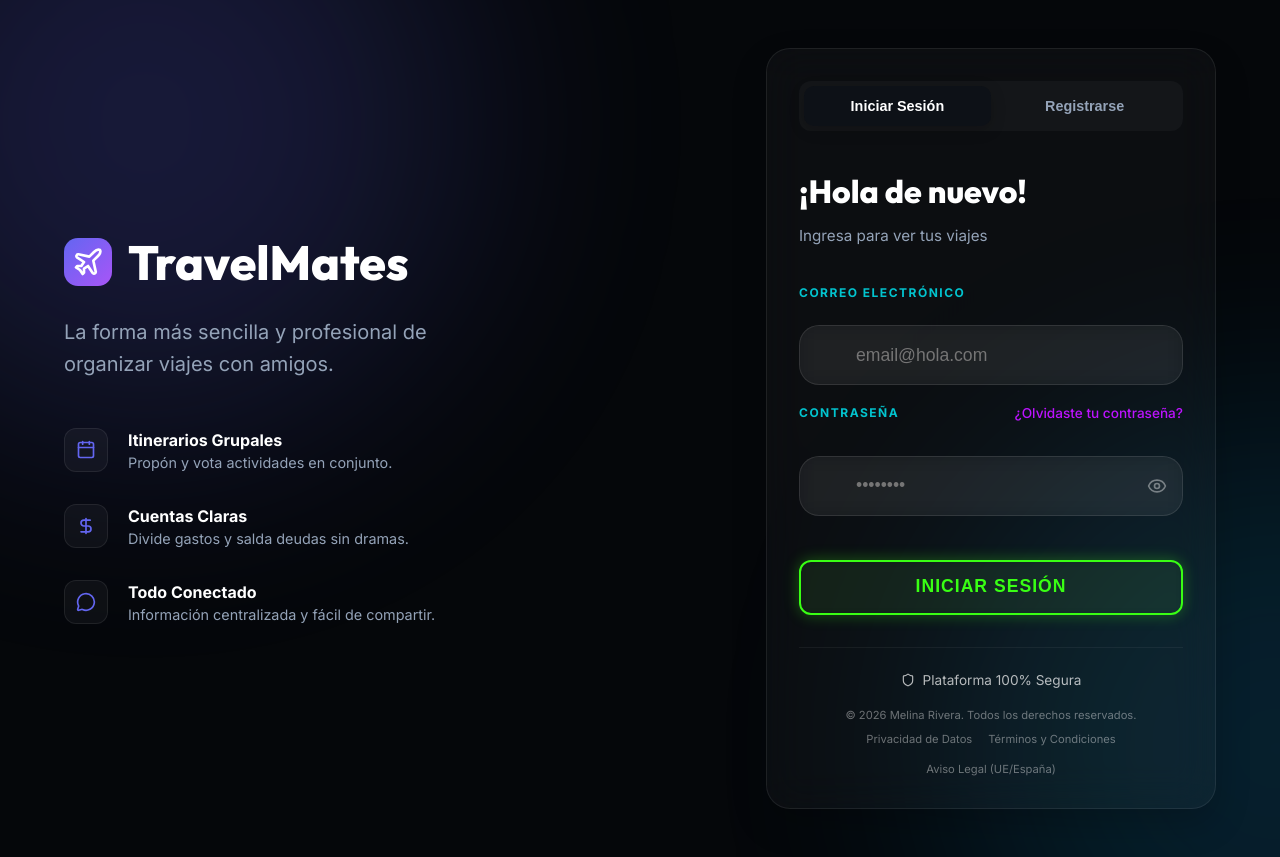
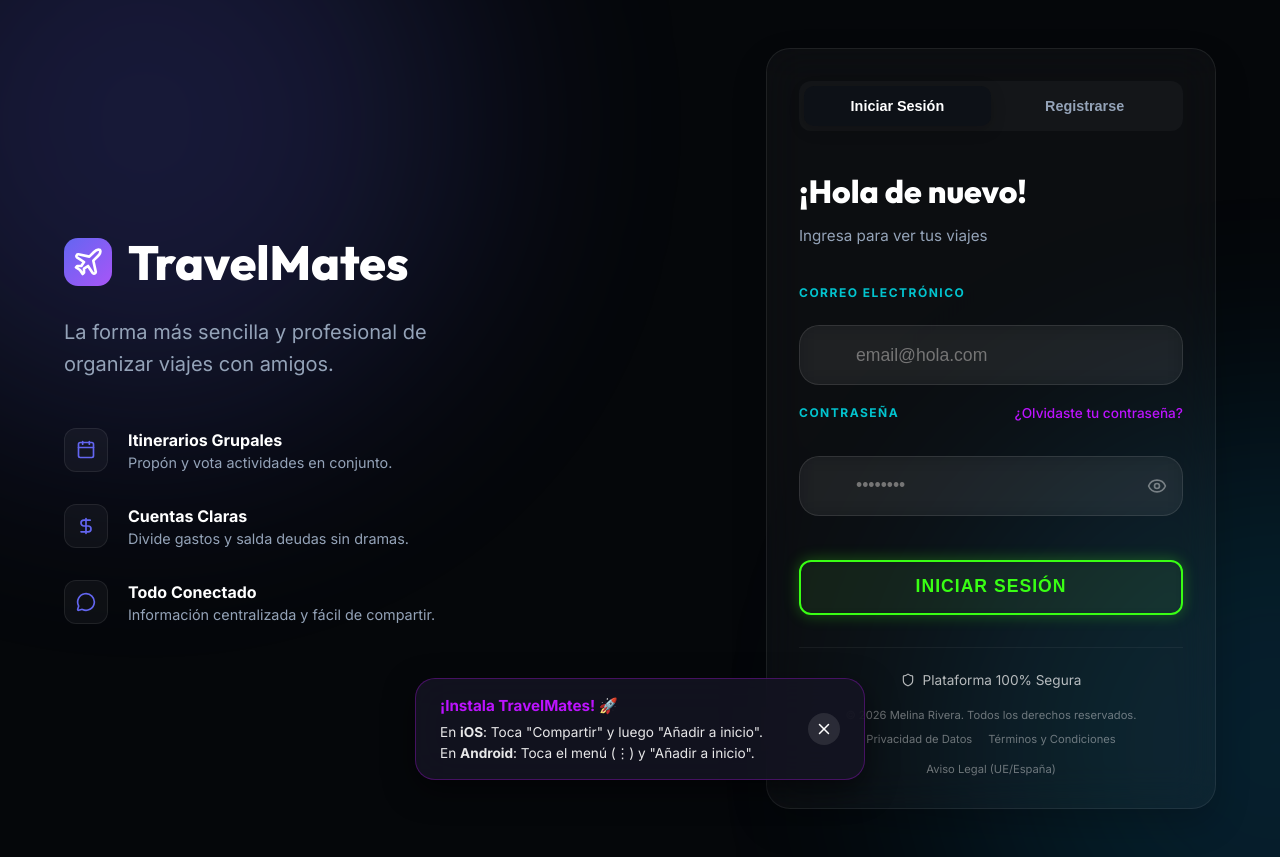
Before and after one commit to melinarivera/TravelMates-App, a React (Vite) app: page /auth in a window 1280 px wide. Built offline with nearby package versions, Linux system fonts and the light colour scheme.

Commit message:
feat: add PWA installation instructions prompt to AuthPage

```diff
--- a/src/pages/AuthPage.jsx
+++ b/src/pages/AuthPage.jsx
@@ -1,7 +1,7 @@
 import { useState } from 'react'
 import { Navigate, Link } from 'react-router-dom'
 import { useAuth } from '../context/AuthContext'
-import { Plane, Calendar, DollarSign, MessageCircle, Shield, Eye, EyeOff } from 'lucide-react'
+import { Plane, Calendar, DollarSign, MessageCircle, Shield, Eye, EyeOff, X } from 'lucide-react'
 import './AuthPage.css'
 
 export default function AuthPage() {
@@ -11,6 +11,10 @@ export default function AuthPage() {
   const [password, setPassword] = useState('')
   const [name, setName] = useState('')
   const [showPassword, setShowPassword] = useState(false)
+  const [showPWA, setShowPWA] = useState(() => {
+    // Solo mostrar si no lo ha cerrado antes (opcional, pero buena práctica)
+    return localStorage.getItem('pwaPromptClosed') !== 'true'
+  })
   const [loading, setLoading] = useState(false)
   const [error, setError] = useState('')
 
@@ -201,6 +205,55 @@ export default function AuthPage() {
         </div>
 
       </div>
+
+      {showPWA && (
+        <div className="pwa-bubble fade-in-up" style={{
+          position: 'fixed',
+          bottom: '20px',
+          left: '50%',
+          transform: 'translateX(-50%)',
+          background: 'rgba(20, 20, 35, 0.85)',
+          backdropFilter: 'blur(20px)',
+          WebkitBackdropFilter: 'blur(20px)',
+          border: '1px solid rgba(188, 19, 254, 0.3)',
+          borderRadius: '20px',
+          padding: '1rem 1.5rem',
+          display: 'flex',
+          alignItems: 'center',
+          gap: '1rem',
+          boxShadow: '0 10px 30px rgba(0,0,0,0.5)',
+          zIndex: 1000,
+          width: '90%',
+          maxWidth: '400px'
+        }}>
+          <div style={{ flex: 1, fontSize: '0.85rem', color: 'rgba(255,255,255,0.9)', lineHeight: 1.5 }}>
+            <strong style={{ color: '#bc13fe', display: 'block', marginBottom: '0.3rem', fontSize: '0.95rem' }}>¡Instala TravelMates! 🚀</strong>
+            En <b>iOS</b>: Toca "Compartir" y luego "Añadir a inicio".<br/>
+            En <b>Android</b>: Toca el menú (⋮) y "Añadir a inicio".
+          </div>
+          <button
+            onClick={() => {
+              setShowPWA(false)
+              localStorage.setItem('pwaPromptClosed', 'true')
+            }}
+            style={{
+              background: 'rgba(255,255,255,0.1)',
+              border: 'none',
+              borderRadius: '50%',
+              width: '32px',
+              height: '32px',
+              display: 'flex',
+              alignItems: 'center',
+              justifyContent: 'center',
+              color: 'white',
+              cursor: 'pointer',
+              flexShrink: 0
+            }}
+          >
+            <X size={18} />
+          </button>
+        </div>
+      )}
     </div>
   )
 }
```
